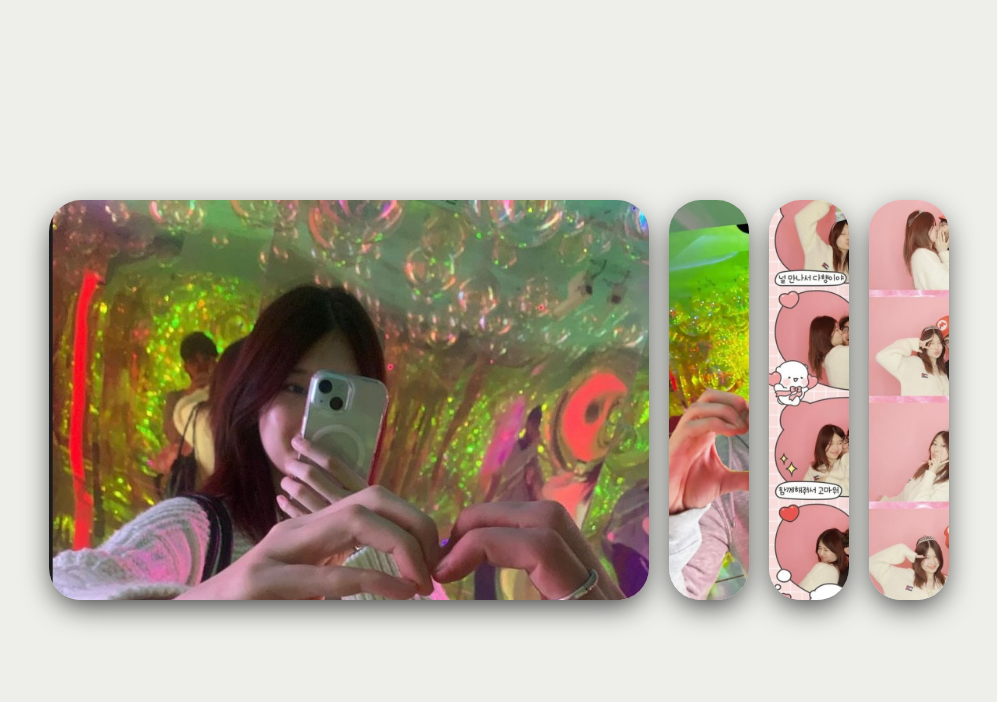
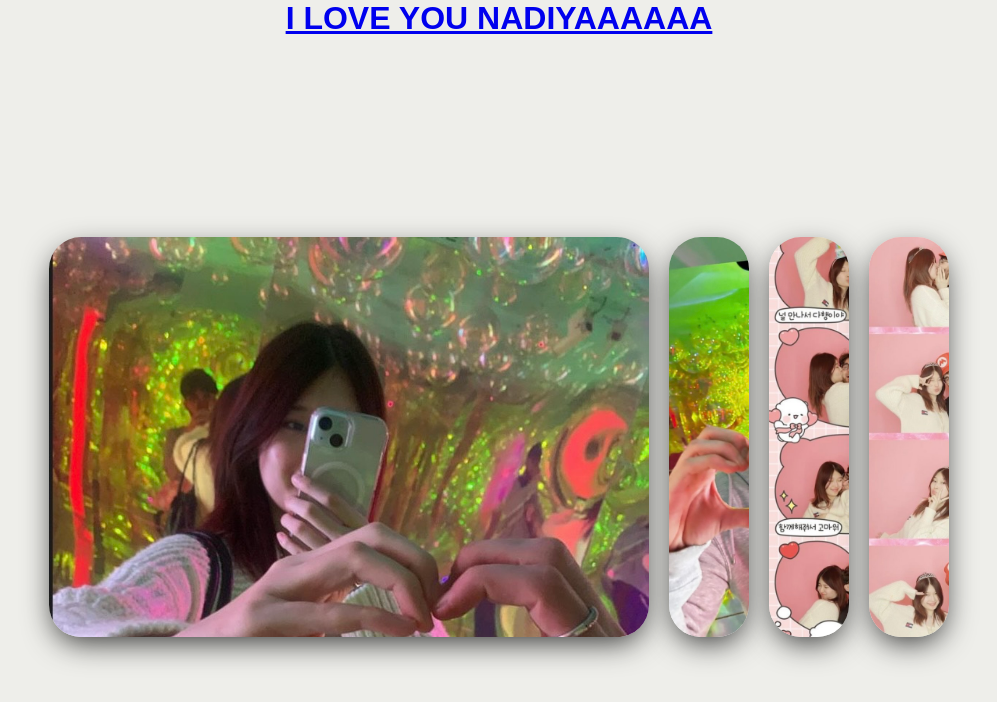
Before and after one commit to nxtimur/nadiyaismylove.github.io, a plain HTML site: page photos.html in a window 1280 px wide. Shown: the whole page, without its empty margins (141-1138 px from the left). Drawn offline with Linux system fonts and the light colour scheme.

Commit message:
Add files via upload

```diff
--- a/photos.css
+++ b/photos.css
@@ -105,3 +105,7 @@ input:checked + label .description {
 .card[for="c4"] {
     background-image: url('./IMG_0423.jpg');
 }
+
+h1 {
+    text-align: center;
+}
--- a/photos.html
+++ b/photos.html
@@ -8,6 +8,9 @@
 </head>
 
 <body>
+    <a href="waaah.html">
+        <h1>I LOVE YOU NADIYAAAAAA</h1>
+    </a>
     <div class="wrapper">
         <div class="container">
             <input type="radio" name="slide" id="c1" checked>
```
